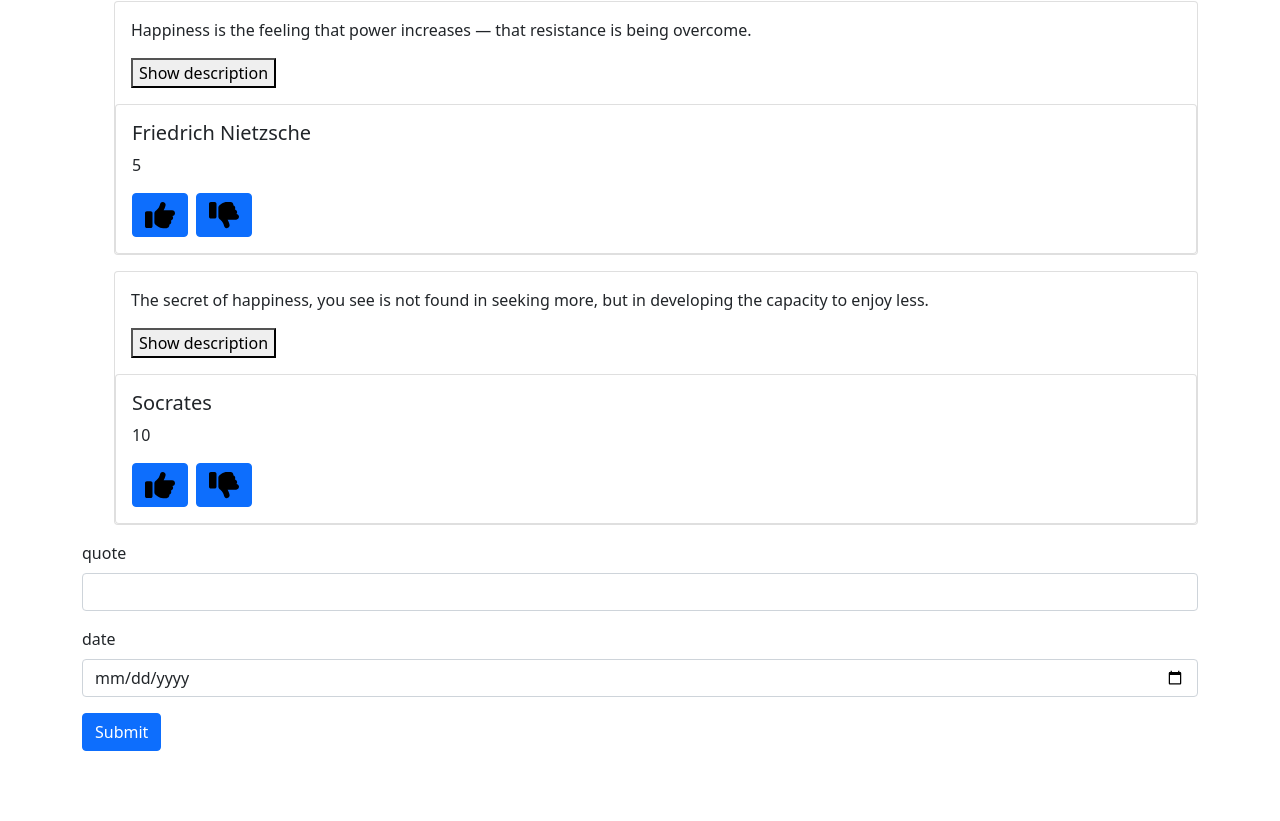
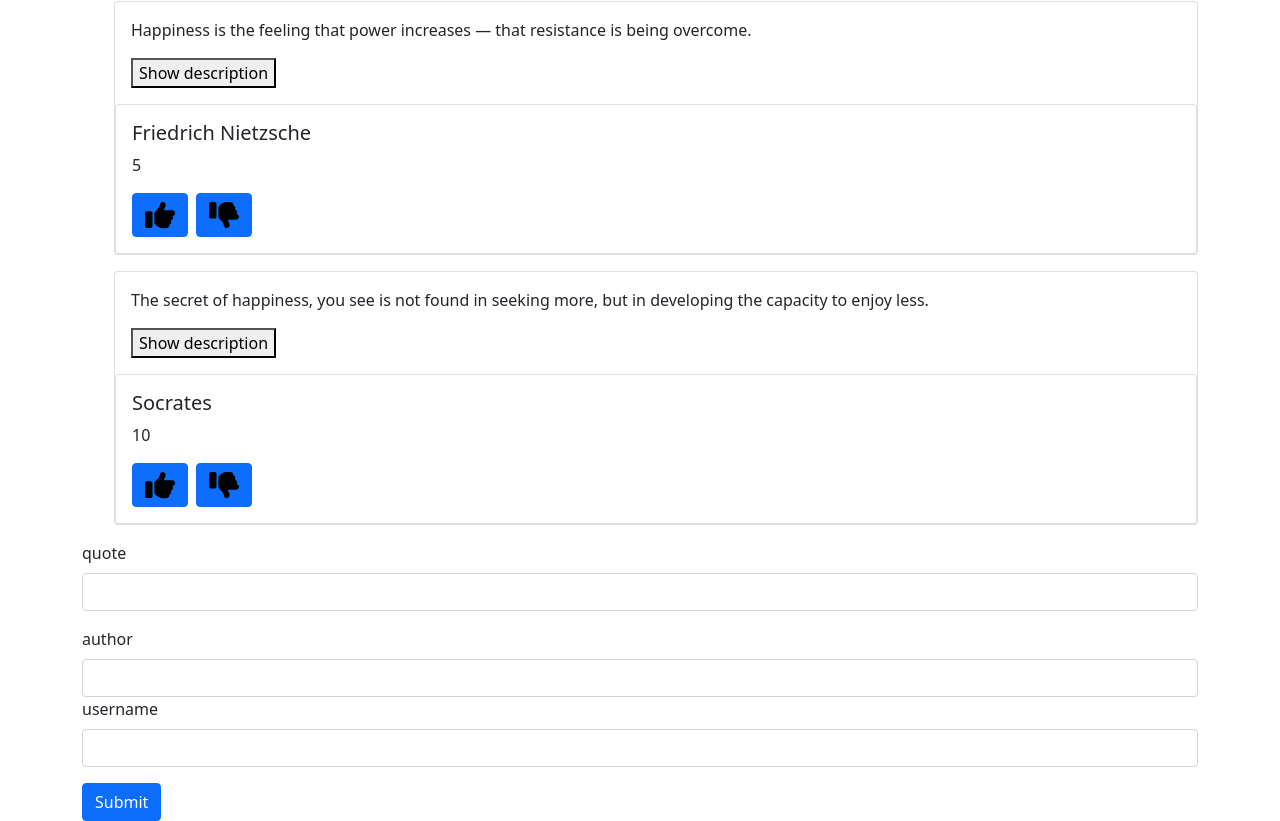
Before and after one commit to mccafee025/Quotes, an Angular app: page / in a window 1280 px wide. Shown: the part 1160-1981 px from the top of the page. Before the commit the page ends 1911 px from the top, so only its background shows below. Built offline with nearby package versions, Linux system fonts and the light colour scheme.

Commit message:
add form inputs

```diff
--- a/src/app/quote-form/quote-form.component.html
+++ b/src/app/quote-form/quote-form.component.html
@@ -1,11 +1,13 @@
 <form>
     <div class="mb-3">
-      <label for="exampleInputEmail1" class="form-label">quote</label>
-      <input type="text" class="form-control" id="exampleInputEmail1" aria-describedby="emailHelp">
+      <label for="quote" class="form-label">quote</label>
+      <input type="text" class="form-control" id="quote" aria-describedby="emailHelp">
     </div>
     <div class="mb-3">
-      <label for="exampleInputPassword1" class="form-label">date</label>
-      <input type="date" class="form-control" id="exampleInputPassword1">
+      <label for="author" class="form-label">author</label>
+      <input type="text" class="form-control" id="author">
+      <label for="name" class="form-label">username</label>
+      <input type="text" class="form-control" id="username">
     </div>
     <button type="submit" class="btn btn-primary">Submit</button>
   </form>
```
